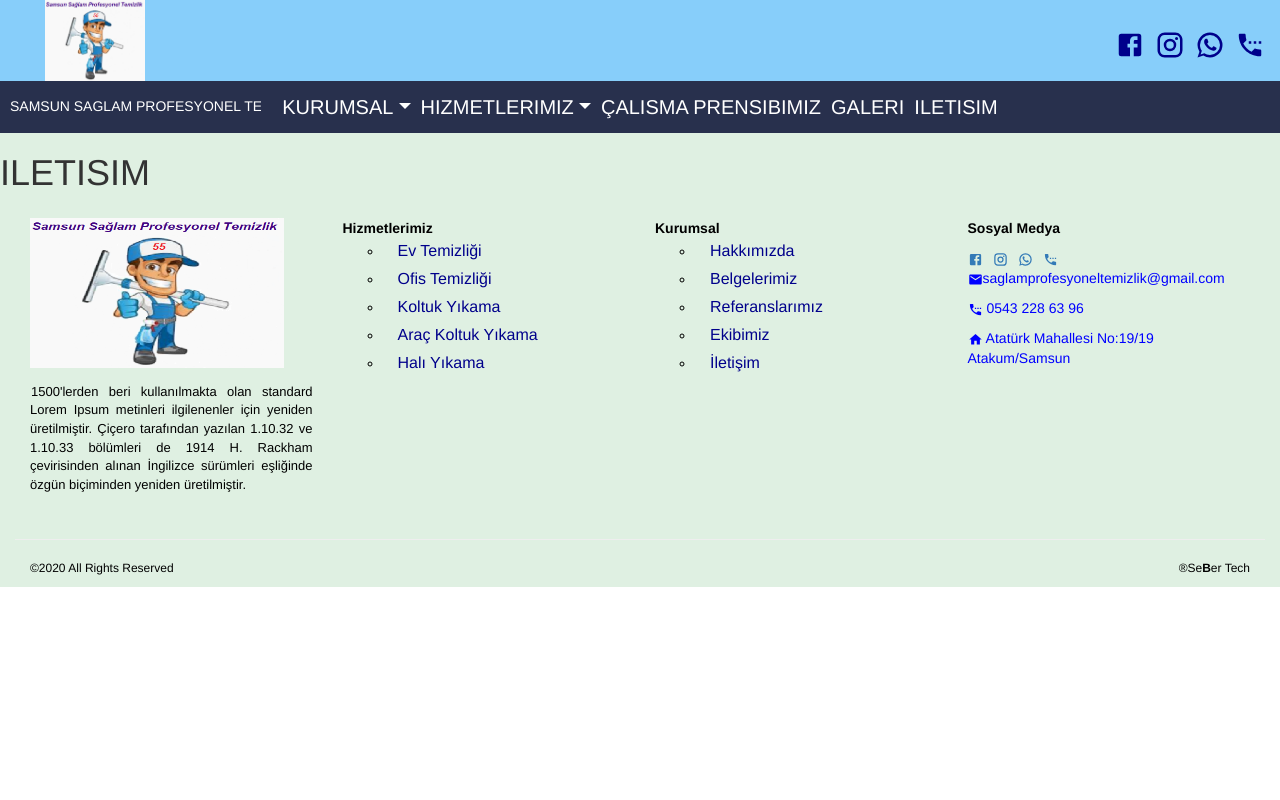
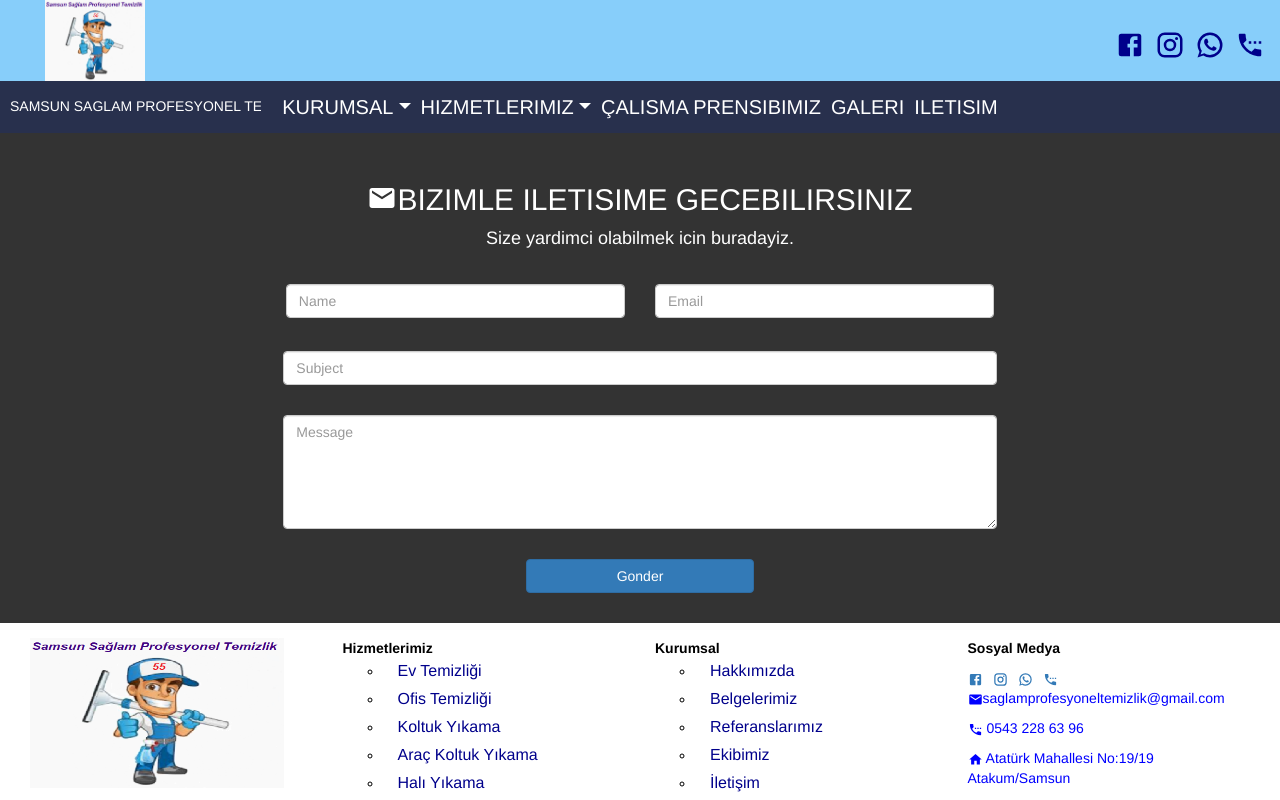
Before and after one commit to beratisahin/sebber, a React (Create React App) app: page /iletisim in a window 1280 px wide. Shown: the top 800 px of the page. Built offline with nearby package versions, Linux system fonts and the light colour scheme.

Commit message:
contactformFinished

```diff
--- a/package.json
+++ b/package.json
@@ -12,11 +12,13 @@
     "@testing-library/react": "^9.5.0",
     "@testing-library/user-event": "^7.2.1",
     "bootstrap": "^3.4.1",
+    "emailjs-com": "^2.6.3",
     "react": "^16.13.1",
     "react-bootstrap": "^1.3.0",
     "react-dom": "^16.13.1",
     "react-router-dom": "^5.2.0",
-    "react-scripts": "3.4.3"
+    "react-scripts": "3.4.3",
+    "react-toastify": "^6.0.8"
   },
   "scripts": {
     "start": "react-scripts start",
--- a/src/App.css
+++ b/src/App.css
@@ -2,6 +2,4 @@
 
   overflow-x: hidden !important;
   padding: 0% !important;
-  background-color: #dff0e2	;
-
 }
--- a/src/App.js
+++ b/src/App.js
@@ -30,7 +30,7 @@ import DisCepheTemizligi from "./components/hizmetler/dis-cephe-temizligi/DisCep
 import HamaliyeTemini from "./components/hizmetler/hamaliye-temini/HamaliyeTemini";
 import CalismaPrensibimiz from "./components/calisma-prensibimiz/CalismaPrensibimiz";
 import Galeri from "./components/galeri/Galeri";
-import Iletisim from "./components/iletisim/Iletisim";
+import Iletisim from "./components/iletisim/ContactForm";
 
 
 
--- /dev/null
+++ b/src/components/iletisim/ContactForm.js
@@ -0,0 +1,263 @@
+import React, { Component } from "react";
+import emailjs from "emailjs-com";
+import { ToastContainer, toast } from "react-toastify";
+import "react-toastify/dist/ReactToastify.min.css";
+import "./Iletisim.css";
+import MailIcon from '@material-ui/icons/Mail';
+
+// Email validation
+const emailRegex = RegExp(
+  /^[a-zA-Z0-9.!#$%&'*+/=?^_`{|}~-]+@[a-zA-Z0-9-]+(?:\.[a-zA-Z0-9-]+)*$/
+);
+
+// Form validation
+const formValid = ({ formErrors, ...rest }) => {
+  let valid = true;
+
+  // Validate form errors being empty
+  Object.values(formErrors).forEach((val) => {
+    val.length > 0 && (valid = false);
+  });
+
+  // Validate the form was filled out
+  Object.values(rest).forEach((val) => {
+    val === "" && (valid = false);
+  });
+
+  return valid;
+};
+
+class ContactForm extends Component {
+  constructor(props) {
+    super(props);
+    this.state = {
+      name: "",
+      email: "",
+      subject: "",
+      message: "",
+      formErrors: {
+        name: "",
+        email: "",
+        subject: "",
+        message: "",
+      },
+    };
+  }
+
+  toastifySuccess() {
+    toast.success("Form sent!", {
+      position: "bottom-right",
+      autoClose: 5000,
+      hideProgressBar: true,
+      closeOnClick: true,
+      pauseOnHover: true,
+      draggable: false,
+      className: "submit-feedback success",
+    });
+  }
+
+  toastifyFail() {
+    toast.error("Form failed to send!", {
+      position: "bottom-right",
+      autoClose: 5000,
+      hideProgressBar: true,
+      closeOnClick: true,
+      pauseOnHover: true,
+      draggable: false,
+      className: "submit-feedback fail",
+    });
+  }
+
+  handleSubmit = (e) => {
+    e.preventDefault();
+
+    if (formValid(this.state)) {
+      // Handle form validation success
+      const { name, email, subject, message } = this.state;
+
+      // Set template params
+      let templateParams = {
+        name: name,
+        email: email,
+        subject: subject,
+        message: message,
+      };
+
+      emailjs.send(
+        "service_temizlik",
+        "template_czu7njj",
+        templateParams,
+        "user_uT2lSvbaBrUGUSXgj8ILm"
+      );
+
+      console.log(`
+        --SUBMITTING--
+        Name: ${name}
+        Email: ${email}
+        Subject: ${subject}
+        Message: ${message}
+      `);
+
+      this.toastifySuccess();
+      this.resetForm();
+    } else {
+      // Handle form validation failure
+      console.error("FORM INVALID - DISPLAY ERROR MESSAGE");
+      this.toastifyFail();
+    }
+  };
+
+  // Function to reset form
+  resetForm() {
+    this.setState({
+      name: "",
+      email: "",
+      subject: "",
+      message: "",
+    });
+  }
+
+  handleChange = (e) => {
+    e.preventDefault();
+    const { name, value } = e.target;
+    let formErrors = { ...this.state.formErrors };
+
+    switch (name) {
+      case "name":
+        formErrors.name = value.length < 1 ? "Please enter your name." : "";
+        break;
+      case "email":
+        formErrors.email = emailRegex.test(value)
+          ? ""
+          : "Please enter a valid email address.";
+        break;
+      case "subject":
+        formErrors.subject = value.length < 1 ? "Please enter a subject." : "";
+        break;
+      case "message":
+        formErrors.message = value.length < 1 ? "Please enter a message" : "";
+        break;
+      default:
+        break;
+    }
+    this.setState({ formErrors, [name]: value });
+  };
+
+  render() {
+    const { formErrors } = this.state;
+
+    return (
+      <div>
+        <div className="col-12" style={{ display: "flex", justifyContent: "center",backgroundColor:"#333" }}>
+          <div className="col-8 m-5">
+            <h2 style={{ display: "flex", justifyContent: "center",color:'white' }}>
+             <MailIcon style={{ fontSize: 30,color:"white" }} /> BIZIMLE ILETISIME GECEBILIRSINIZ
+            </h2>
+            <p
+              style={{
+                display: "flex",
+                justifyContent: "center",
+                fontSize: "18px",
+                color:'white'
+              }}
+            >
+              Size yardimci olabilmek icin buradayiz.
+            </p>
+            <form id="contact-form" onSubmit={this.handleSubmit} noValidate>
+              <div className="row m-5 p-1">
+                <div className="col-6">
+                  <input
+                    type="text"
+                    name="name"
+                    value={this.state.name}
+                    className={`form-control formInput ${
+                      formErrors.name.length > 0 ? "error" : null
+                    }`}
+                    onChange={this.handleChange}
+                    placeholder="Name"
+                    noValidate
+                  ></input>
+                  {formErrors.name.length > 0 && (
+                    <span className="errorMessage">{formErrors.name}</span>
+                  )}
+                </div>
+
+                <div className="col-6">
+                  <input
+                    type="email"
+                    name="email"
+                    value={this.state.email}
+                    className={`form-control formInput ${
+                      formErrors.email.length > 0 ? "error" : null
+                    }`}
+                    onChange={this.handleChange}
+                    placeholder="Email"
+                    noValidate
+                  ></input>
+                  {formErrors.email.length > 0 && (
+                    <span className="errorMessage">{formErrors.email}</span>
+                  )}
+                </div>
+              </div>
+
+              <div className="row m-5">
+                <div className="col-12">
+                  <input
+                    type="subject"
+                    name="subject"
+                    value={this.state.subject}
+                    className={`form-control formInput ${
+                      formErrors.subject.length > 0 ? "error" : null
+                    }`}
+                    onChange={this.handleChange}
+                    placeholder="Subject"
+                    noValidate
+                  ></input>
+                  {formErrors.subject.length > 0 && (
+                    <span className="errorMessage">{formErrors.subject}</span>
+                  )}
+                </div>
+
+                <div className="col-12 mt-5">
+                  <textarea
+                    rows="5"
+                    name="message"
+                    value={this.state.message}
+                    className={`form-control formInput ${
+                      formErrors.message.length > 0 ? "error" : null
+                    }`}
+                    onChange={this.handleChange}
+                    placeholder="Message"
+                    noValidate
+                  ></textarea>
+                  {formErrors.message.length > 0 && (
+                    <span className="errorMessage">{formErrors.message}</span>
+                  )}
+                </div>
+              </div>
+            </form>
+
+            <div
+              className="col-12"
+              style={{ display: "flex", justifyContent: "center" }}
+            >
+              <div className="col-4">
+                <button
+                  className="btn btn-primary"
+                  type="submit"
+                  style={{ width: "100%" }}
+                >
+                  Gonder
+                </button>
+              </div>
+            </div>
+          </div>
+        </div>
+
+        <ToastContainer />
+      </div>
+    );
+  }
+}
+
+export default ContactForm;
--- a/src/components/iletisim/Iletisim.css
+++ b/src/components/iletisim/Iletisim.css
@@ -0,0 +1,6 @@
+.contact{
+    border: 2x solid red;
+    width: 100%;
+    display: block;
+
+}
--- a/src/components/iletisim/Iletisim.js
+++ /dev/null
@@ -1,11 +0,0 @@
-import React from 'react'
-
-function Iletisim() {
-    return (
-        <div>
-            <h1>ILETISIM</h1>
-        </div>
-    )
-}
-
-export default Iletisim
```
Also changed, not shown: 1 other file (tests, documents, lock files or other folders).
